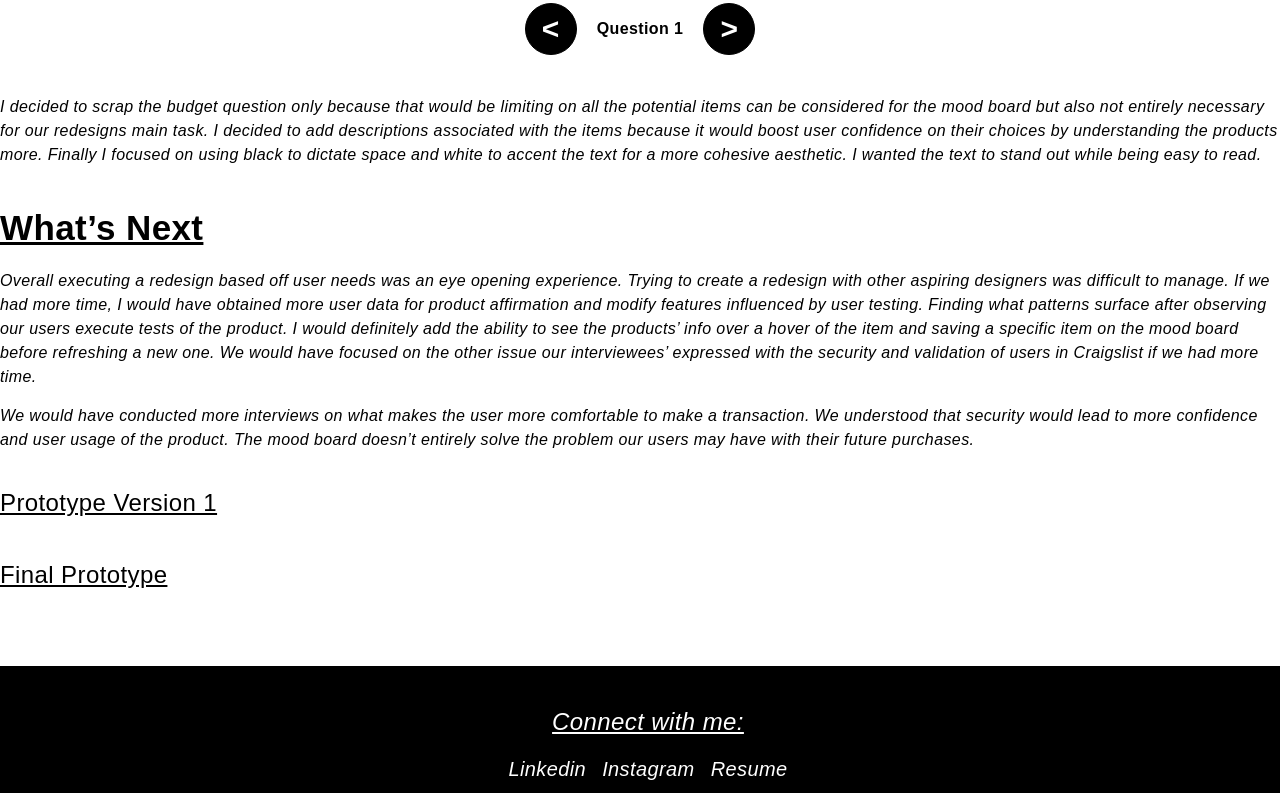
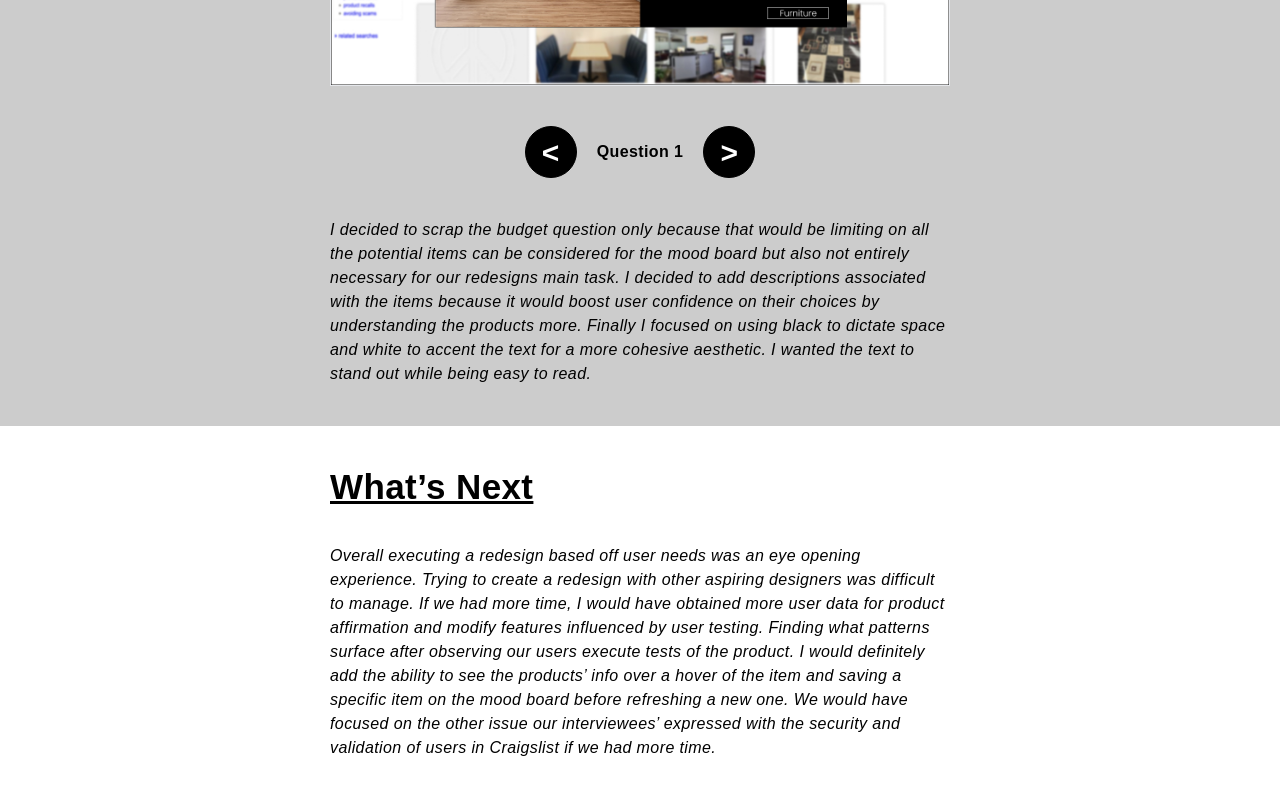
Before and after one commit to MikeSanDev/asj-portfolio, a Next.js app: page /craigsList in a window 1280 px wide. Shown: the part 6460-7253 px from the top of the page. Built offline with nearby package versions, Linux system fonts and the light colour scheme; a web font is replaced by a local one.

Commit message:
completed craiglist page

```diff
--- a/app/page.tsx
+++ b/app/page.tsx
@@ -63,12 +63,12 @@ export default function Home() {
         {/* SECTION 2 - POKEBALLS */}
         <section id='section2' style={{ minHeight: '100vh', backgroundColor: '#9647ff', display: 'flex', alignItems: 'center' }}>
           <div className="asj-width-margin-wide mx-auto flex justify-center flex-col items-center h-full">
-            <h1 className="text-black text-center text-4xl italic font-extrabold pb-5"
+            <h1 className="text-black text-center text-4xl italic font-extrabold pb-10"
               style={{ textShadow: '2px 2px 0 #ffffff, -2px 2px 0 #ffffff, 2px -2px 0 #ffffff, -2px -2px 0 #ffffff' }}>
               The most influential decision I experienced growing up was...
             </h1>
 
-            <div className="flex justify-center items-center space-x-20 pt-10">
+            <div className="flex justify-center items-center space-x-20 py-10">
               <div className="flex flex-col items-center">
                 <Link href="/workPage">
                   <motion.img
@@ -86,7 +86,7 @@ export default function Home() {
                     onMouseLeave={handleMouseLeave}
                   />
                 </Link>
-                <p className="text-white mt-4 text-2xl">Work</p>
+                <p className="text-white mt-5 text-2xl">Work</p>
               </div>
 
               <div className="flex flex-col items-center">
@@ -106,7 +106,7 @@ export default function Home() {
                     onMouseLeave={handleMouseLeave}
                   />
                 </Link>
-                <p className="text-white mt-4 text-2xl">About</p>
+                <p className="text-white mt-5 text-2xl">About</p>
               </div>
 
               <div className="flex flex-col items-center">
@@ -128,11 +128,11 @@ export default function Home() {
                     />
                   </a>
                 </Link>
-                <p className="text-white mt-4 text-2xl">Contact</p>
+                <p className="text-white mt-5 text-2xl">Contact</p>
               </div>
             </div>
 
-            <h1 className="text-black text-center text-4xl italic font-extrabold pt-10"
+            <h1 className="text-black text-center text-4xl italic font-extrabold pt-5"
               style={{ textShadow: '2px 2px 0 #ffffff, -2px 2px 0 #ffffff, 2px -2px 0 #ffffff, -2px -2px 0 #ffffff' }}>
               Choose your starter
             </h1>
--- /dev/null
+++ b/components/CraigFooter.tsx
@@ -0,0 +1,27 @@
+import Link from 'next/link';
+
+export default function CraigFooter() {
+    return (
+        <footer className="bg-black p-4" >
+            <div className='text-white flex justify-center flex-col footer-width-margin mx-auto px-4 '>
+                <div className='py-3 flex flex-col'>
+                    <Link href="/" >
+                        <p className='italic '>Nothing is next?</p>
+                        <p className='text-2xl font-semibold reach-footer-title'>Return to the Home page</p>
+                    </Link>
+                </div>
+                <div className='py-4 flex flex-row justify-between'>
+                    <Link href="https://www.linkedin.com/in/asanjose/" legacyBehavior>
+                        <a target="_blank" rel="noopener noreferrer" className='text-[20px] italic hover:underline'>Linkedin</a>
+                    </Link>
+                    <Link href="https://www.instagram.com/ernsanjose/" legacyBehavior>
+                        <a target="_blank" rel="noopener noreferrer" className='text-[20px] italic hover:underline'>Instagram</a>
+                    </Link>
+                    <Link href="/assets/ASJ-resume.pdf" legacyBehavior>
+                        <a target="_blank" rel="noopener noreferrer" className='text-[20px] italic hover:underline '>Resume</a>
+                    </Link>
+                </div>
+            </div>
+        </footer >
+    );
+}
--- a/components/Footer.tsx
+++ b/components/Footer.tsx
@@ -2,18 +2,18 @@ import Link from 'next/link';
 
 export default function Footer() {
     return (
-        <footer className="bg-black p-10" >
-            <div className='text-white flex justify-center flex-col footer-width-margin mx-auto px-4 '>
+        <footer className="bg-white p-10" >
+            <div className='text-black flex justify-center flex-col footer-width-margin mx-auto px-4 '>
                 <h1 className='text-2xl ml-4 text-center underline italic'>Connect with me:</h1>
-                <div className='pt-4 flex flex-row justify-center pb-4'>
+                <div className='pt-4 flex flex-col space-x-2 items-center  pb-4'>
                     <Link href="https://www.linkedin.com/in/asanjose/" legacyBehavior>
-                        <a target="_blank" rel="noopener noreferrer" className='ml-4 text-[20px] italic hover:underline'>Linkedin</a>
+                        <a target="_blank" rel="noopener noreferrer" className='ml-4 pt-2 text-[20px] italic hover:underline'>Linkedin</a>
                     </Link>
                     <Link href="https://www.instagram.com/ernsanjose/" legacyBehavior>
-                        <a target="_blank" rel="noopener noreferrer" className='ml-4 text-[20px] italic hover:underline'>Instagram</a>
+                        <a target="_blank" rel="noopener noreferrer" className='ml-4 pt-2 text-[20px] italic hover:underline'>Instagram</a>
                     </Link>
                     <Link href="/assets/ASJ-resume.pdf" legacyBehavior>
-                        <a target="_blank" rel="noopener noreferrer" className='ml-4 text-[20px] italic hover:underline '>Resume</a>
+                        <a target="_blank" rel="noopener noreferrer" className='ml-4 pt-2 text-[20px] italic hover:underline '>Resume</a>
                     </Link>
                 </div>
             </div>
--- a/pages/craigsList.tsx
+++ b/pages/craigsList.tsx
@@ -3,6 +3,7 @@ import Footer from "@/components/Footer";
 import Image from "next/image";
 import Link from "next/link";
 import React, { useState } from 'react';
+import CraigFooter from "@/components/CraigFooter";
 
 export default function CraigsList() {
     const [selectedIndex1, setSelectedIndex1] = useState(0);
@@ -230,7 +231,7 @@ export default function CraigsList() {
                             </div>
                             <div className="asj-padding  flex flex-row justify-center text-center py-5 caro-btns-res">
                                 <button className="caro1-btn" onClick={handlePrev1}>&lt;</button>
-                                <strong className="flex flex-col justify-center ">{images1[selectedIndex1].question}</strong>
+                                <p className="flex flex-col font-semibold justify-center ">{images1[selectedIndex1].question}</p>
                                 <button className="caro1-btn" onClick={handleNext1}>&gt;</button>
                             </div>
                         </div>
@@ -242,6 +243,8 @@ export default function CraigsList() {
 
 
                     {/* Final Product & Development */}
+                    <div className="bg-[#cccccc] w-full flex justify-center flex-col items-center">
+                        <div className="asj-width-margin-reach  w-full flex justify-center flex-col  py-10">
                             <h1 className="sub-header text-black asj-padding">Final Product & Development</h1>
                             <div className="pb-1">
                                 <em className="flex flex-col py-2 ">
@@ -279,7 +282,7 @@ export default function CraigsList() {
                             </div>
                             <div className="py-10 flex flex-row justify-center text-center caro-btns-res">
                                 <button className="caro2-btn" onClick={handlePrev2}>&lt;</button>
-                        <strong className="flex flex-col justify-center asj-carousel-font">{images2[selectedIndex2].question}</strong>
+                                <p className="flex flex-col justify-center  font-semibold ">{images2[selectedIndex2].question}</p>
                                 <button className="caro2-btn" onClick={handleNext2}>&gt;</button>
                             </div>
                             <em className="flex flex-col py-2asj-padding">
@@ -287,9 +290,15 @@ export default function CraigsList() {
                                 I decided to add descriptions associated with the items because it would boost user confidence on their choices by understanding the products more.
                                 Finally I focused on using black to dictate space and white to accent the text for a more cohesive aesthetic. I wanted the text to stand out while being easy to read.
                             </em>
+                        </div>
+                    </div>
+
+
+
 
                     {/* Whats next */}
-                    <div className=" py-5">
+                    <div className="flex justify-center flex-col py-5">
+                        <div className="asj-width-margin-reach flex justify-center flex-col ">
                             <h1 className="sub-header text-black asj-padding">What&rsquo;s Next</h1>
                             <em className="flex flex-col asj-padding ">
                                 Overall executing a redesign based off user needs was an eye opening experience. Trying to create a redesign with other aspiring designers was difficult to manage.
@@ -312,8 +321,11 @@ export default function CraigsList() {
                             </div>
                         </div>
                     </div>
+
+
+                </div>
             </div >
-            <Footer />
+            <CraigFooter />
         </>
     )
 }
```
Lines whose indentation alone changed are shown as unchanged.
